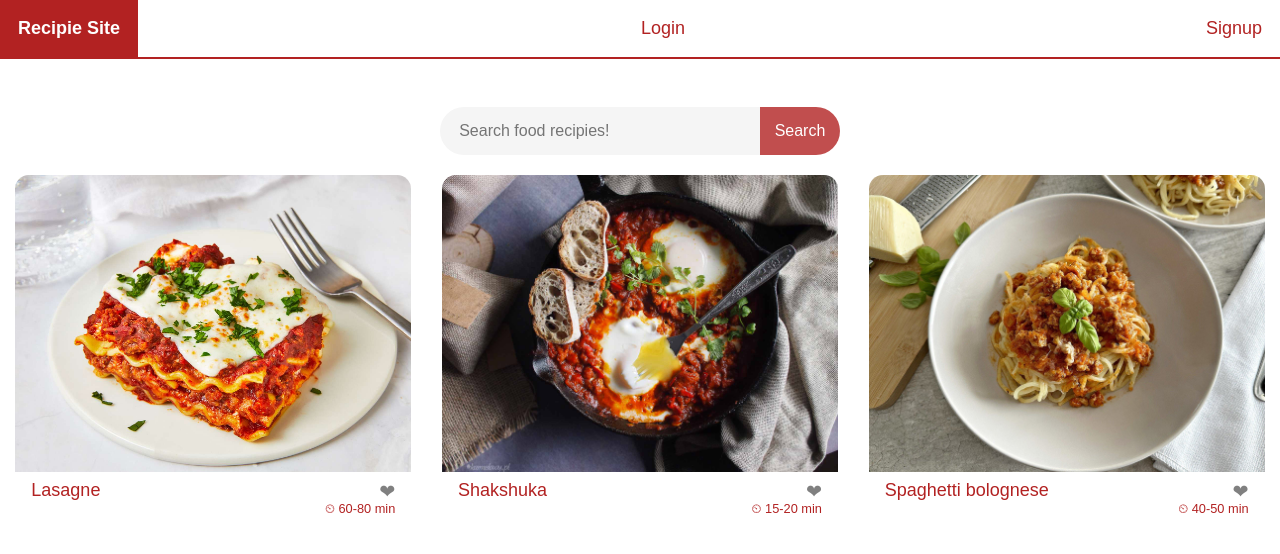
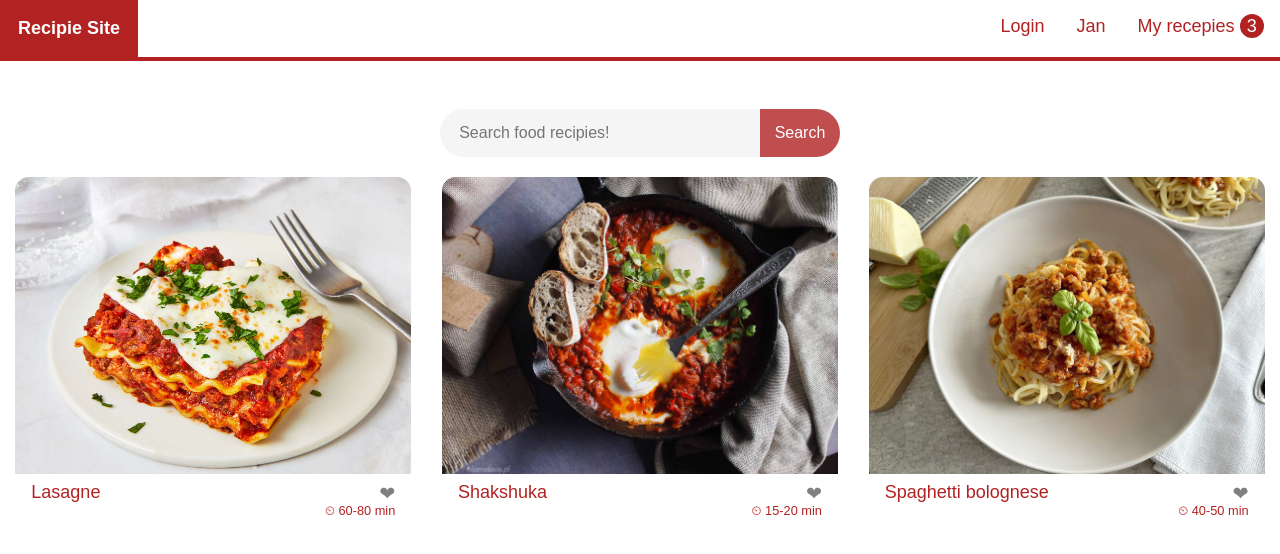
Before and after one commit to MateuszStasica/Recipie-site, an Angular app: page / in a window 1280 px wide. Shown: the top 554 px of the page. Built offline with nearby package versions, Linux system fonts and the light colour scheme.

Commit message:
Home menu

```diff
--- a/src/app/header/header.component.css
+++ b/src/app/header/header.component.css
@@ -1,7 +1,8 @@
 header{
-    background: white;
+    position: relative;
+    background-color: white;
     padding: 0;
-    border-bottom: 2px solid firebrick;
+    border-bottom: 4px solid firebrick;
 }
 
 a{
@@ -11,6 +12,7 @@ a{
 a:hover{
     background: firebrick;
     color:white;
+    cursor: pointer;
 }
 
 .container{
@@ -24,13 +26,41 @@ a.logo{
     padding: 1em;
 }
 
-
-nav ul{
+ul{
+    display: flex;
     list-style-type: none;
     margin: 0;
 }
 
-nav ul li a{
-    padding: 1em;
+ul a{
+    padding: 1rem;
     display: inline-block;
 }
+
+a span{
+    background: firebrick;
+    color: white;
+    padding: 0.1rem 0.45rem;
+    border-radius: 100rem;
+    font-size: 0.9 rem;
+}
+
+.menu-container{
+    position: relative;
+}
+
+.menu{
+    position: absolute;
+    z-index: 1;
+    background: whitesmoke;
+    display: none;
+}
+
+.menu-container:hover .menu{
+    display: block;
+}
+
+.menu a{
+    width: 100%;
+    min-width: 8rem;
+}
--- a/src/app/header/header.component.html
+++ b/src/app/header/header.component.html
@@ -3,12 +3,22 @@
         <a href="#" routerLink="/" class="logo">Recipie Site</a>
         <nav>
             <ul>
-                <li><a href="#" routerLink="/login-page" class="login">Login</a></li>
-            </ul>
-        </nav>
-        <nav>
-            <ul>
-                <li><a href="#" routerLink="/signup-page" class="signup">Signup</a></li>
+                <li>
+                    <a routerLink="/login" class="login">Login</a>
+                </li>
+                <li class="menu-container">
+                    <a routerLink="/dashboard">Jan</a>
+                    <div class="menu">
+                        <a routerLink="/myrecepies">My recepies</a>
+                        <a>Logout</a>
+                    </div>
+                </li>
+                <li>
+                    <a routerLink="/myrecepies">
+                        My recepies
+                        <span>3</span>
+                    </a>
+                </li>
             </ul>
         </nav>
     </div>
--- /dev/null
+++ b/src/app/shared/models/RecipieListItem.ts
@@ -0,0 +1,6 @@
+import { Food } from "./Food";
+
+export class RecipieListItem{
+    constructor(public food:Food){ }
+    quantity:number = 1;
+}
--- /dev/null
+++ b/src/environments/styles.css
@@ -0,0 +1,19 @@
+*{
+    box-sizing: border-box;
+}
+
+html{
+    font-size: 16px;
+}
+
+html button{
+    font-family: sans-serif;
+}
+
+body{
+    margin: 0;
+}
+
+a {
+    text-decoration: none;
+}
```
Also changed, not shown: src/app/shared/models/RecipieList.ts (added, +8 -0 lines), src/app/shared/models/user.ts (renamed from src/app/models/user.ts), 1 other file (tests, documents, lock files or other folders).
